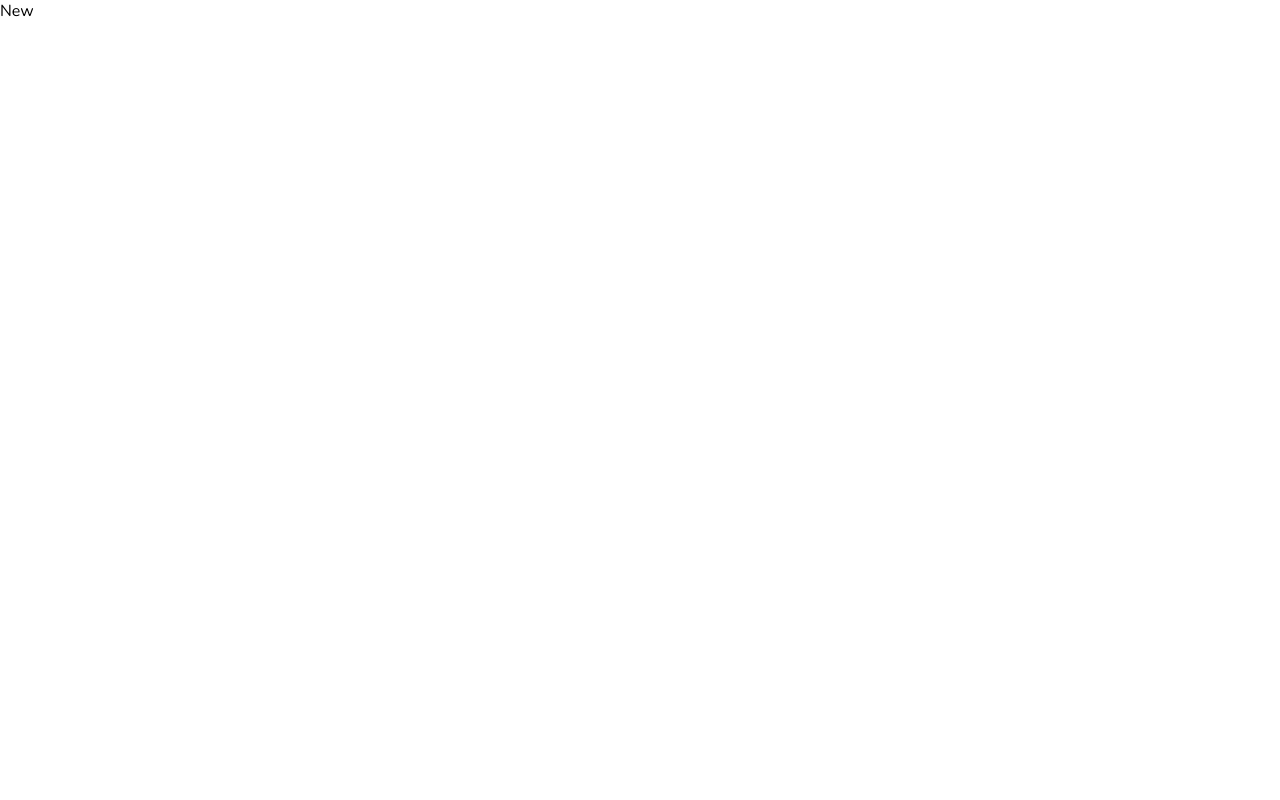
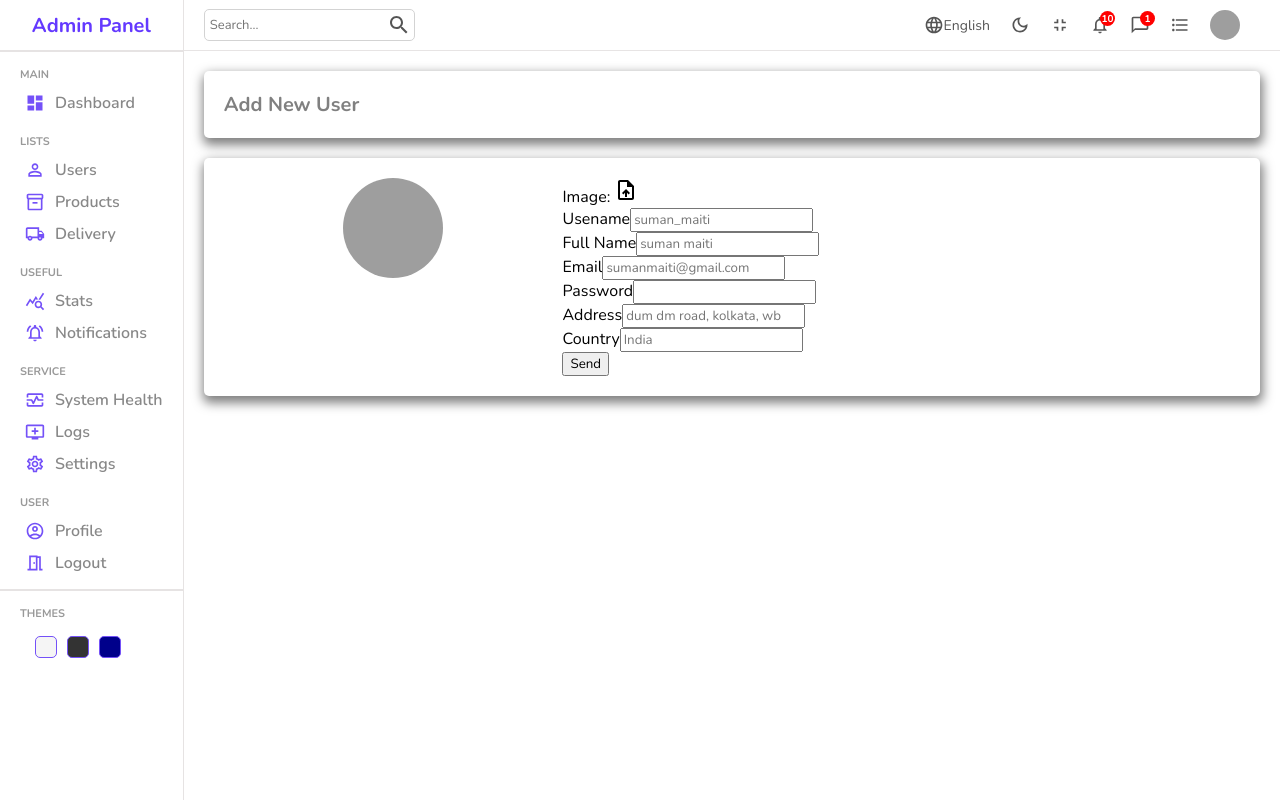
Before and after one commit to sumankmaiti/ReactAdminPanel, a React (Create React App) app in the folder frontend/: page /users/new in a window 1280 px wide. Built offline with nearby package versions, Linux system fonts and the light colour scheme; grey boxes are pictures that could not be loaded.

Commit message:
new user

```diff
--- a/frontend/src/pages/new/New.jsx
+++ b/frontend/src/pages/new/New.jsx
@@ -1,9 +1,71 @@
-import './new.scss'
+import UploadFileIcon from "@mui/icons-material/UploadFile";
+
+import Sidebar from "../../components/sidebar/Sidebar";
+import Navbar from "../../components/navbar/Navbar";
+import "./new.scss";
 
 const New = () => {
   return (
-	<div>New</div>
-  )
-}
+    <div className="new">
+      <Sidebar />
+      <div className="newContainer">
+        <Navbar />
+        <div className="top">
+          <h1>Add New User</h1>
+        </div>
+        <div className="bottom">
+          <div className="left">
+            <img
+              src="https://static.vecteezy.com/system/resources/previews/005/337/799/original/icon-image-not-found-free-vector.jpg"
+              alt=""
+            />
+          </div>
+          <div className="right">
+            <form>
+              <div className="formInput">
+                <label htmlFor="file">
+                  Image: <UploadFileIcon className="icon" />
+                </label>
+                <input type="file" id="file" style={{ display: "none" }} />
+              </div>
 
-export default New
+              <div className="formInput">
+                <label>Usename</label>
+                <input type="text" placeholder="suman_maiti" />
+              </div>
+
+              <div className="formInput">
+                <label>Full Name</label>
+                <input type="text" placeholder="suman maiti" />
+              </div>
+
+              <div className="formInput">
+                <label>Email</label>
+                <input type="email" placeholder="sumanmaiti@gmail.com" />
+              </div>
+
+              <div className="formInput">
+                <label>Password</label>
+                <input type="password" />
+              </div>
+
+              <div className="formInput">
+                <label>Address</label>
+                <input type="text" placeholder="dum dm road, kolkata, wb" />
+              </div>
+
+              <div className="formInput">
+                <label>Country</label>
+                <input type="text" placeholder="India" />
+              </div>
+
+              <button>Send</button>
+            </form>
+          </div>
+        </div>
+      </div>
+    </div>
+  );
+};
+
+export default New;
--- a/frontend/src/pages/new/new.scss
+++ b/frontend/src/pages/new/new.scss
@@ -0,0 +1,39 @@
+.new {
+    display: flex;
+    width: 100%;
+
+    .newContainer {
+        flex: 6;
+
+        .top, .bottom {
+            box-shadow: 1px 5px 11px 2px rgba(0,0,0,0.5);
+			-webkit-box-shadow: 1px 5px 11px 2px rgba(0,0,0,0.5);
+			-moz-box-shadow: 1px 5px 11px 2px rgba(0,0,0,0.5);
+			padding: 20px;
+			margin: 20px;
+            border-radius: 5px;
+            display: flex;
+
+            h1 {
+                color: gray;
+                font-size: 20px;
+            }
+
+            .left {
+                flex: 1;
+                text-align: center;
+
+                img {
+                    height: 100px;
+                    width: 100px;
+                    border-radius: 50%;
+                    object-fit: cover;
+                }
+            }
+
+            .right {
+                flex: 2;
+            }
+        }
+    }
+}
```
